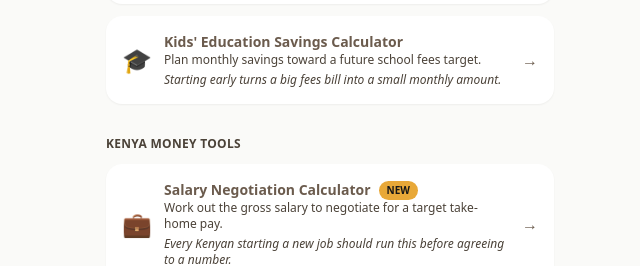
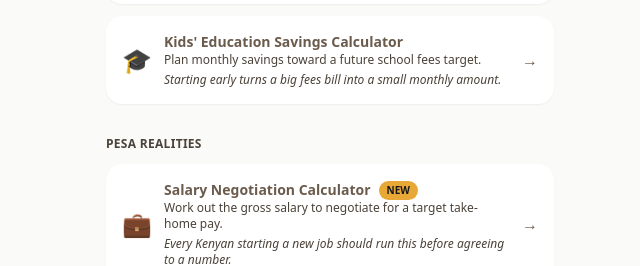
Before and after one commit to PapaDanico/JiPange, a Next.js app in the folder web/: page /tools in a window 1280 px wide. Shown: the part 1080-1346 px from the top of the page, without its empty margins (310-950 px from the left). Built offline with nearby package versions, Linux system fonts and the light colour scheme.

Commit message:
Rename "Kenya money tools" group to "Pesa realities"
Consistent with the existing "Pesa Picture" naming rather than the
awkward "Kenya money" phrasing.

Co-Authored-By: Claude Sonnet 5 <noreply@anthropic.com>
Claude-Session: https://claude.ai/code/session_018WNjqq6yfsidZQx8Y1eAnP

```diff
--- a/web/app/tools/page.tsx
+++ b/web/app/tools/page.tsx
@@ -69,7 +69,7 @@ const CALCULATOR_GROUPS: ToolGroup[] = [
     ],
   },
   {
-    label: "Kenya money tools",
+    label: "Pesa realities",
     calculators: [
       {
         href: "/tools/salary-negotiation",
```
